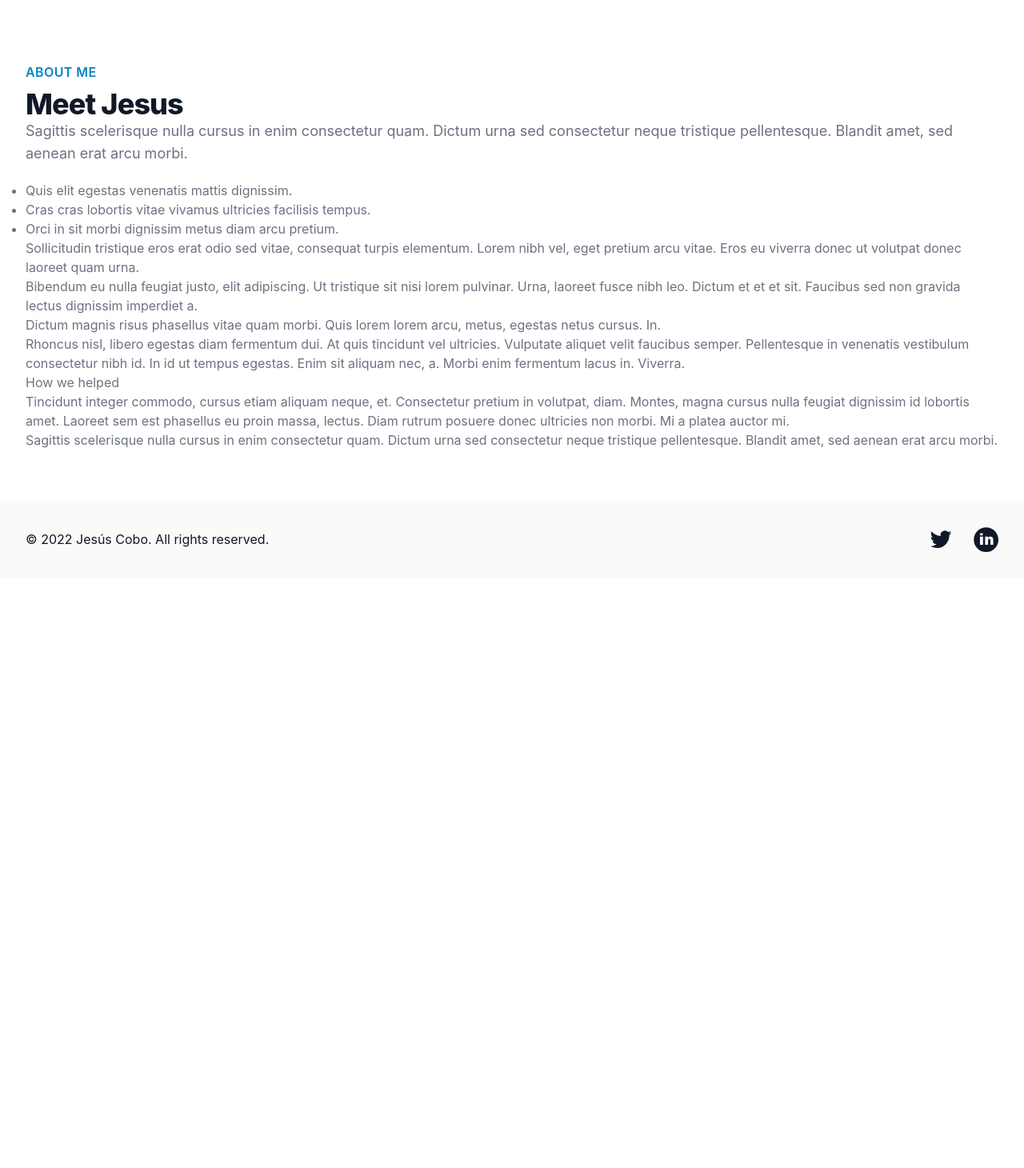
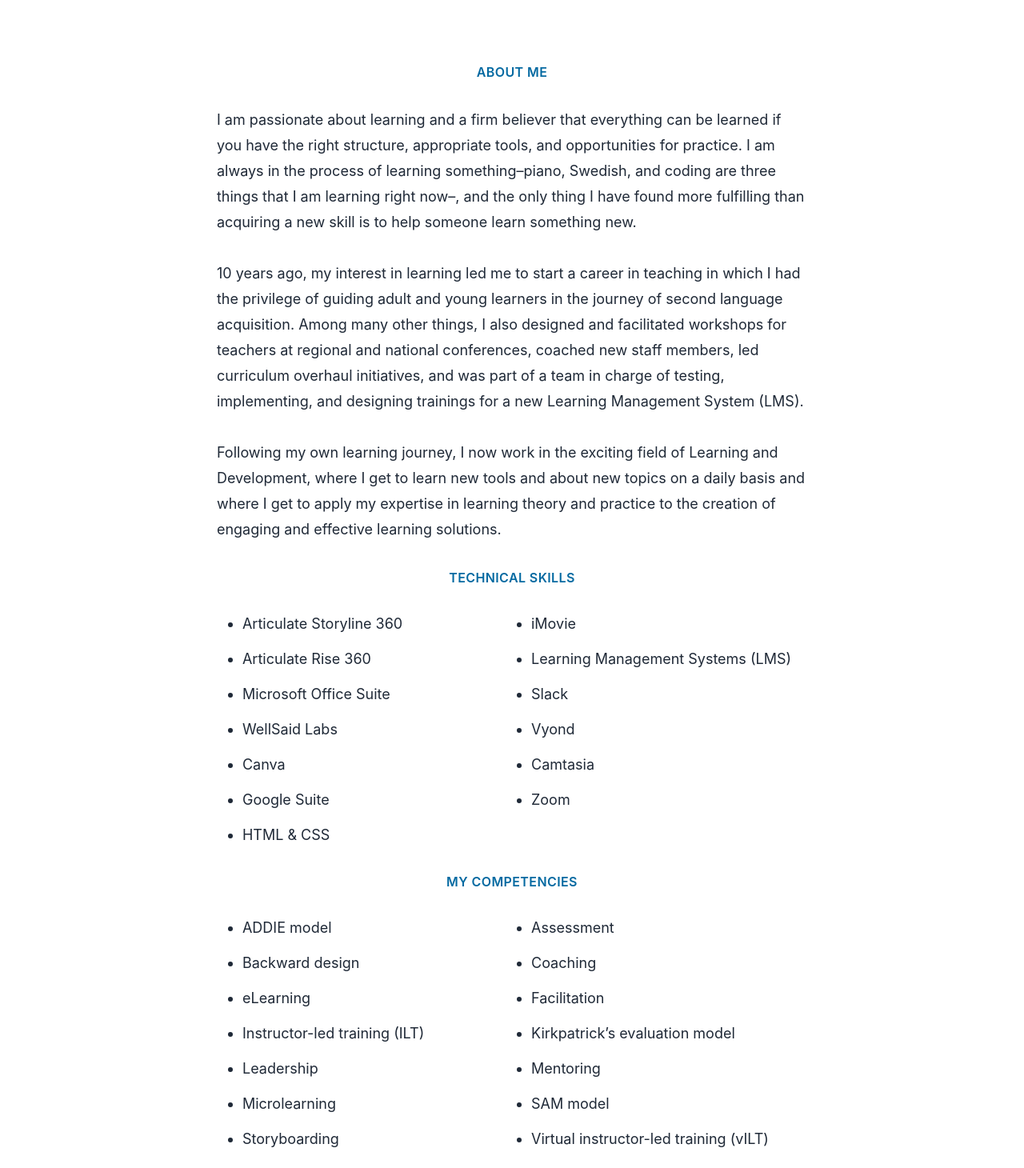
Before and after one commit to CarolinaCobo/jesus-portfolio, a Next.js app: page /about in a window 1280 px wide. Shown: the part 50-1510 px from the top of the page at 80% size. Before the commit the page ends 800 px from the top, so only its background shows below. Built offline with nearby package versions, Linux system fonts and the light colour scheme.

Commit message:
description

```diff
--- a/components/Nav/NavBar.js
+++ b/components/Nav/NavBar.js
@@ -4,7 +4,7 @@ import { MenuIcon, XIcon } from "@heroicons/react/outline";
 
 export default function Navbar() {
   return (
-    <Disclosure as="nav" className="bg-white shadow">
+    <Disclosure as="nav">
       {({ open }) => (
         <>
           <div className="max-w-7xl mx-auto px-2 sm:px-6 lg:px-8">
@@ -44,7 +44,7 @@ export default function Navbar() {
                 </div>
 
                 <div className="hidden sm:ml-6 sm:flex sm:space-x-8">
-                  <Link href="#projects-section" passHref={true}>
+                  <Link href="/#projects-section" passHref={true}>
                     <a className="border-transparent text-gray-500 hover:border-sky-600 hover:text-gray-700 inline-flex items-center px-1 pt-1 border-b-2 text-sm font-medium">
                       Portfolio
                     </a>
@@ -77,7 +77,7 @@ export default function Navbar() {
               </Disclosure.Button>
               <Disclosure.Button
                 as="a"
-                href="#projects-section"
+                href="/#projects-section"
                 className="border-transparent text-gray-500 hover:border-sky-600 hover:text-gray-700 block pl-3 pr-4 py-2 border-l-4 text-base font-medium"
               >
                 Portfolio
--- a/components/ProjectsCards/Cards.js
+++ b/components/ProjectsCards/Cards.js
@@ -25,7 +25,7 @@ export default function Card() {
               </div>
             </div>
           </div>
-          <div className="relative mx-auto max-w-md px-4 sm:max-w-3xl sm:px-6 lg:px-0">
+          <div className="relative mx-auto max-w-md px-4 lg:py-12 sm:max-w-3xl sm:px-6 lg:px-0">
             <div className="pt-12 sm:pt-1 lg:pt-16">
               <h2 className=" text-gray-900 font-bold tracking-tight sm:text-4xl pt-2">
                 {cardData.name}
--- a/pages/about/index.js
+++ b/pages/about/index.js
@@ -5,74 +5,90 @@ export default function About() {
   return (
     <>
       <Navbar />
-
-      <div className="h-full">
-        <div className="bg-white overflow-hidden">
-          <div className="relative max-w-7xl mx-auto py-16 px-4 sm:px-6 lg:px-8">
-            <div className="mx-auto text-base max-w-prose lg:grid lg:grid-cols-2 lg:gap-8 lg:max-w-none">
-              <div>
-                <h2 className="text-base text-sky-600 font-semibold tracking-wide uppercase">
-                  About me
-                </h2>
-                <h3 className="mt-2 text-3xl leading-8 font-extrabold tracking-tight text-gray-900 sm:text-4xl">
-                  Meet Jesus
-                </h3>
+      <div className="relative py-16 bg-white overflow-hidden">
+        <div className="hidden lg:block lg:absolute lg:inset-y-0 lg:h-full lg:w-full">
+          <div
+            className="relative h-full text-lg max-w-prose mx-auto"
+            aria-hidden="true"
+          ></div>
         </div>
-            </div>
-
-            <div className="mt-8 lg:mt-0">
-              <div className="text-base max-w-prose mx-auto lg:max-w-none">
-                <p className="text-lg text-gray-500">
-                  Sagittis scelerisque nulla cursus in enim consectetur quam.
-                  Dictum urna sed consectetur neque tristique pellentesque.
-                  Blandit amet, sed aenean erat arcu morbi.
+        <div className="relative px-4 sm:px-6 lg:px-8">
+          <div className="text-lg max-w-prose mx-auto">
+            <h1>
+              <span className="block text-base text-center text-sky-700 font-semibold tracking-wide uppercase">
+                About Me
+              </span>
+              {/* <span className="mt-2 block text-3xl text-center leading-8 font-extrabold tracking-tight text-gray-900 sm:text-4xl">
+                Jesus Cobo
+              </span> */}
+            </h1>
+            <p className="mt-8 text-md text-gray-800 leading-8">
+              I am passionate about learning and a firm believer that everything
+              can be learned if you have the right structure, appropriate tools,
+              and opportunities for practice. I am always in the process of
+              learning something–piano, Swedish, and coding are three things
+              that I am learning right now–, and the only thing I have found
+              more fulfilling than acquiring a new skill is to help someone
+              learn something new.
             </p>
-              </div>
-              <div className="mt-5 prose prose-indigo text-gray-500 mx-auto lg:max-w-none lg:row-start-1 lg:col-start-1">
-                <ul role="list-disc">
-                  <li>Quis elit egestas venenatis mattis dignissim.</li>
-                  <li>
-                    Cras cras lobortis vitae vivamus ultricies facilisis tempus.
-                  </li>
-                  <li>Orci in sit morbi dignissim metus diam arcu pretium.</li>
-                </ul>
-                <p>
-                  Sollicitudin tristique eros erat odio sed vitae, consequat
-                  turpis elementum. Lorem nibh vel, eget pretium arcu vitae.
-                  Eros eu viverra donec ut volutpat donec laoreet quam urna.
+            <p className="mt-8 text-md text-gray-800 leading-8">
+              10 years ago, my interest in learning led me to start a career in
+              teaching in which I had the privilege of guiding adult and young
+              learners in the journey of second language acquisition. Among many
+              other things, I also designed and facilitated workshops for
+              teachers at regional and national conferences, coached new staff
+              members, led curriculum overhaul initiatives, and was part of a
+              team in charge of testing, implementing, and designing trainings
+              for a new Learning Management System (LMS).
+            </p>
+            <p className="mt-8 text-lg text-gray-800 leading-8">
+              Following my own learning journey, I now work in the exciting
+              field of Learning and Development, where I get to learn new tools
+              and about new topics on a daily basis and where I get to apply my
+              expertise in learning theory and practice to the creation of
+              engaging and effective learning solutions.
             </p>
             <p>
-                  Bibendum eu nulla feugiat justo, elit adipiscing. Ut tristique
-                  sit nisi lorem pulvinar. Urna, laoreet fusce nibh leo. Dictum
-                  et et et sit. Faucibus sed non gravida lectus dignissim
-                  imperdiet a.
+              <h3 className="text-base text-center text-sky-700 font-semibold tracking-wide uppercase p-8">
+                Technical Skills{" "}
+              </h3>
+              <ul className="list-disc grid grid-cols-2 gap-4 text-lg text-gray-800 ml-8">
+                <li>Articulate Storyline 360</li>
+                <li>iMovie</li>
+                <li>Articulate Rise 360</li>
+                <li>Learning Management Systems (LMS)</li>
+                <li>Microsoft Office Suite</li>
+                <li>Slack</li>
+                <li>WellSaid Labs</li>
+                <li>Vyond</li>
+                <li>Canva</li>
+                <li>Camtasia</li>
+                <li>Google Suite</li>
+                <li>Zoom</li>
+                <li>HTML & CSS</li>
+              </ul>
             </p>
             <p>
-                  Dictum magnis risus phasellus vitae quam morbi. Quis lorem
-                  lorem arcu, metus, egestas netus cursus. In.
+              <h3 className="text-base text-center text-sky-700 font-semibold tracking-wide uppercase p-8">
+                MY COMPETENCIES
+              </h3>
+              <ul className="list-disc grid grid-cols-2 gap-4 text-lg text-gray-800 ml-8">
+                <li> ADDIE model</li>
+                <li> Assessment</li>
+                <li> Backward design</li>
+                <li> Coaching</li>
+                <li> eLearning</li>
+                <li> Facilitation</li>
+                <li> Instructor-led training (ILT)</li>
+                <li> Kirkpatrick’s evaluation model</li>
+                <li> Leadership</li>
+                <li> Mentoring</li>
+                <li> Microlearning</li>
+                <li> SAM model</li>
+                <li> Storyboarding</li>
+                <li> Virtual instructor-led training (vILT)</li>
+              </ul>
             </p>
-                <p>
-                  Rhoncus nisl, libero egestas diam fermentum dui. At quis
-                  tincidunt vel ultricies. Vulputate aliquet velit faucibus
-                  semper. Pellentesque in venenatis vestibulum consectetur nibh
-                  id. In id ut tempus egestas. Enim sit aliquam nec, a. Morbi
-                  enim fermentum lacus in. Viverra.
-                </p>
-                <h3>How we helped</h3>
-                <p>
-                  Tincidunt integer commodo, cursus etiam aliquam neque, et.
-                  Consectetur pretium in volutpat, diam. Montes, magna cursus
-                  nulla feugiat dignissim id lobortis amet. Laoreet sem est
-                  phasellus eu proin massa, lectus. Diam rutrum posuere donec
-                  ultricies non morbi. Mi a platea auctor mi.
-                </p>
-                <p>
-                  Sagittis scelerisque nulla cursus in enim consectetur quam.
-                  Dictum urna sed consectetur neque tristique pellentesque.
-                  Blandit amet, sed aenean erat arcu morbi.
-                </p>
-              </div>
-            </div>
           </div>
         </div>
       </div>
--- a/pages/projects/projects.module.css
+++ b/pages/projects/projects.module.css
@@ -23,7 +23,7 @@
 }
 
 .post h1 {
-  @apply text-center text-black font-semibold tracking-wide uppercase mt-6;
+  @apply text-center text-3xl text-sky-800 font-semibold tracking-wide uppercase mt-6;
 }
 
 .post h2 {
@@ -31,7 +31,7 @@
 }
 
 .post h3 {
-  @apply text-2xl mt-8 mb-4 leading-snug font-medium;
+  @apply text-3xl mt-8 mb-4 leading-snug font-medium;
 }
 
 .post h4 {
--- a/styles/globals.css
+++ b/styles/globals.css
@@ -2,12 +2,12 @@
 @tailwind components;
 @tailwind utilities;
 
-@layer base {
+/* @layer base {
   ul,
   ol {
     list-style: revert;
   }
-}
+} */
 html,
 body {
   padding: 0;
```
Also changed, not shown: 1 other file (tests, documents, lock files or other folders). Lines whose indentation alone changed are shown as unchanged.
